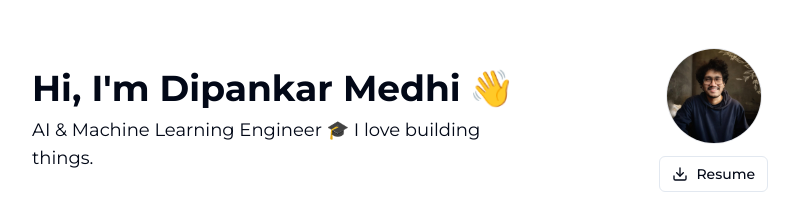
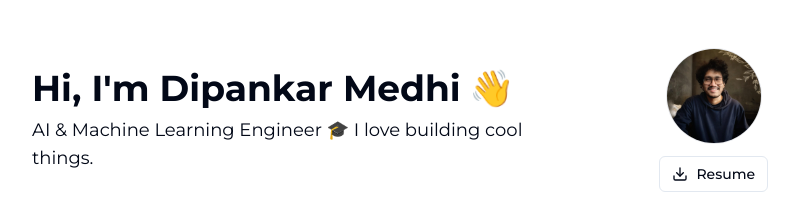
Before and after one commit to d1pankarmedhi/portfolio, a React (Vite) app: page / in a window 1280 px wide. Shown: the top 222 px of the page, without its empty margins (240-1039 px from the left). Built offline with nearby package versions, Linux system fonts and the light colour scheme.

Commit message:
update tagline

```diff
--- a/src/components/Header.tsx
+++ b/src/components/Header.tsx
@@ -16,7 +16,7 @@ const Header: React.FC<HeaderProps> = ({ name, title, twitter }) => {
           Hi, I&apos;m {name} <span className="wave">👋</span>
         </h1>
         <p className="text-lg mt-2 max-w-lg">
-          {title} 🎓 I love building things.
+          {title} 🎓 I love building cool things.
           {twitter && <span></span>}
         </p>
       </div>
```
